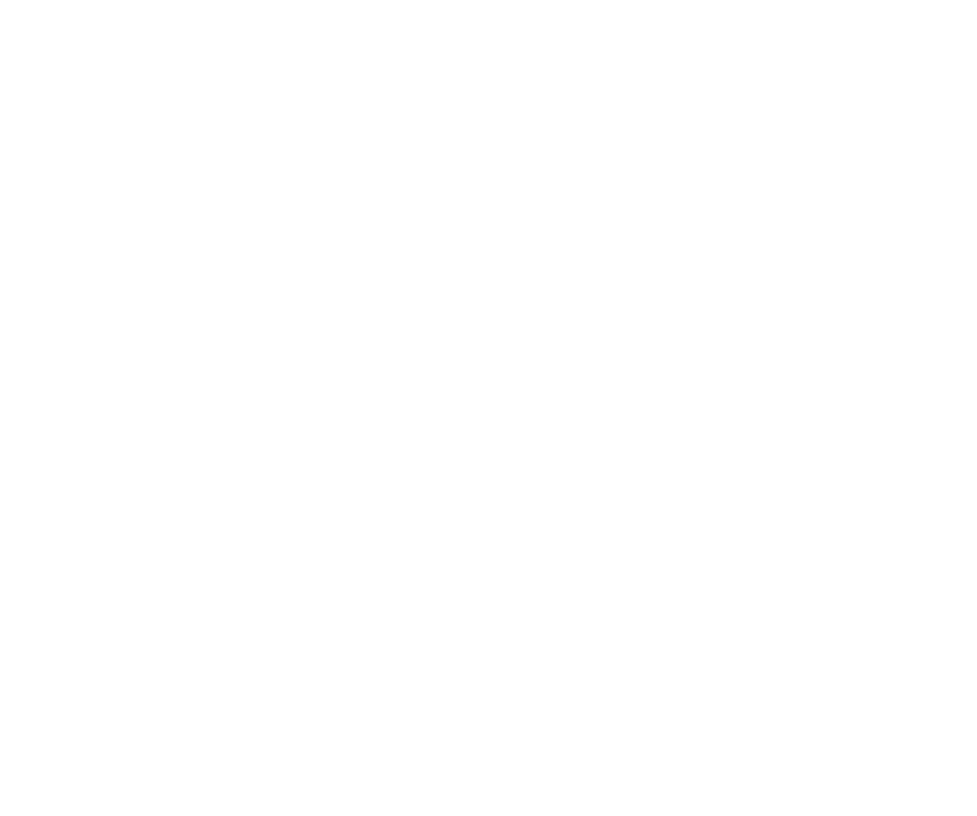
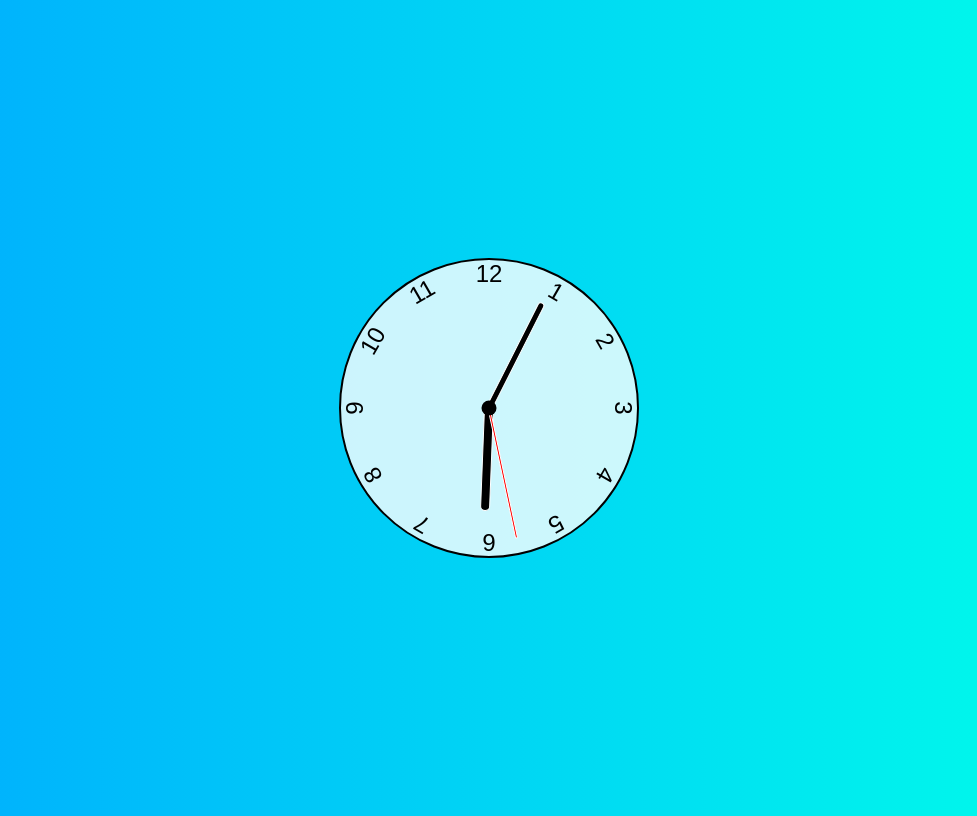
Before and after one commit to JohnPHK/DailyPlanners, a plain HTML site: page index.html in a window 1280 px wide. Shown: the whole page, without its empty margins (151-1128 px from the left). Drawn offline with Linux system fonts and the light colour scheme.

Commit message:
generated clock

```diff
--- a/index.html
+++ b/index.html
@@ -2,9 +2,28 @@
 <html lang="en">
 <head>
   <meta charset="UTF-8">
-  <title></title>
+  <meta name="viewport" content="width=device-width, initial-scale=1.0">
+  <link rel="stylesheet" href="styles.css">
+  <script defer src="index.js"></script>
+  <title>Daily Planner</title>
 </head>
 <body>
-
+  <div class="clock">
+    <div class="hand hour" data-hour-hand></div>
+    <div class="hand minute" data-minute-hand></div>
+    <div class="hand second" data-second-hand></div>
+    <div class="number number1">1</div>
+    <div class="number number2">2</div>
+    <div class="number number3">3</div>
+    <div class="number number4">4</div>
+    <div class="number number5">5</div>
+    <div class="number number6">6</div>
+    <div class="number number7">7</div>
+    <div class="number number8">8</div>
+    <div class="number number9">9</div>
+    <div class="number number10">10</div>
+    <div class="number number11">11</div>
+    <div class="number number12">12</div>
+  </div>
 </body>
 </html>
--- /dev/null
+++ b/index.js
@@ -0,0 +1,22 @@
+setInterval(setClock, 1000)
+
+const hourHand = document.querySelector('[data-hour-hand]')
+const minuteHand = document.querySelector('[data-minute-hand]')
+const secondHand = document.querySelector('[data-second-hand]')
+
+function setClock() {
+  const currentDate = new Date()
+  const secondsRatio = currentDate.getSeconds() / 60
+  const minutesRatio = (secondsRatio + currentDate.getMinutes()) / 60
+  const hoursRatio = (minutesRatio + currentDate.getHours()) /12
+
+  setRotation(secondHand, secondsRatio)
+  setRotation(minuteHand, minutesRatio)
+  setRotation(hourHand, hoursRatio)
+}
+
+function setRotation(element, rotationRatio) {
+  element.style.setProperty('--rotation', rotationRatio * 360)
+}
+
+setClock()
--- /dev/null
+++ b/styles.css
@@ -0,0 +1,90 @@
+*, *::after, *::before {
+    box-sizing: border-box;
+    font-family: Gotham Rounded, sans-serif;
+}
+
+/*I will not include below but wrote for educational purpose*/
+body {
+    background: linear-gradient(to right, hsl(200, 100%, 50%), hsl(175, 100%, 50%));
+    display: flex;
+    justify-content: center;
+    align-items: center;
+    min-height: 100vh;
+    overflow: hidden;
+}
+
+.clock {
+    width: 300px;
+    height: 300px;
+    background-color: rgba(255, 255, 255, .8);
+    border-radius: 50%;
+    border: 2px solid black;
+    position: relative;  /*This allows numbers to be relative to the clock*/
+}
+
+.clock .number {
+    --rotation: 0;
+    position: absolute;
+    width: 100%;
+    height: 100%;
+    text-align: center; /* Centers all the numbers to be center of the clock */
+    transform: rotate(var(--rotation));
+    font-size: 1.5rem;
+}
+
+.clock .number1 { --rotation: 30deg; }
+.clock .number2 { --rotation: 60deg; }
+.clock .number3 { --rotation: 90deg; }
+.clock .number4 { --rotation: 120deg; }
+.clock .number5 { --rotation: 150deg; }
+.clock .number6 { --rotation: 180deg; }
+.clock .number7 { --rotation: 210deg; }
+.clock .number8 { --rotation: 240deg; }
+.clock .number9 { --rotation: 270deg; }
+.clock .number10 { --rotation: 300deg; }
+.clock .number11 { --rotation: 330deg; }
+
+.clock .hand{
+    --rotation: 0;
+    position: absolute;
+    bottom: 50%;
+    left: 50%;
+    border: 1px solid white;
+    border-top-left-radius: 10px;
+    border-top-right-radius: 10px;
+    transform-origin: bottom; /*makes the hand rotate with center being bottom of the hand.*/
+    z-index: 10;
+    transform: translate(-50%) rotate(calc(var(--rotation) * 1deg));
+    /*makes the hand to be centered to the 12, translates 50% of its width backwards*/
+}
+
+.clock::after {
+    content: '';
+    position: absolute;
+    background-color: black;
+    z-index: 11;
+    width: 15px;
+    height: 15px;
+    top: 50%;
+    left: 50%;
+    transform: translate(-50%, -50%);
+    border-radius: 50%;
+}
+
+.clock .hand.second {
+    width: 3px;
+    height: 45%;
+    background-color: red;
+}
+
+.clock .hand.minute {
+    width: 7px;
+    height: 40%;
+    background-color: black;
+}
+
+.clock .hand.hour{
+    width: 10px;
+    height: 35%;
+    background-color: black;
+}
```
Also changed, not shown: source.txt (added).
